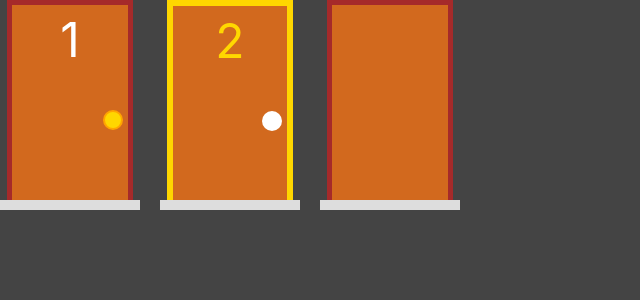
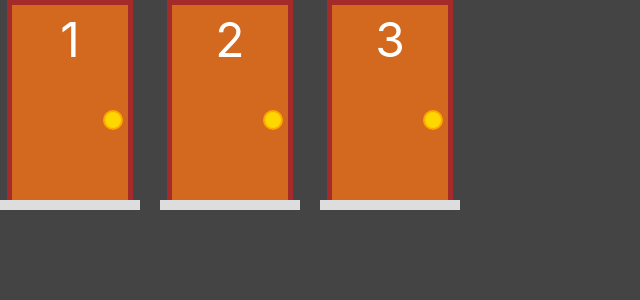
Before and after one commit to thalesor/doors-game, a Next.js app: page / in a window 1280 px wide. Shown: the top 300 px of the page, without its empty margins (0-640 px from the left). Built offline with nearby package versions, Linux system fonts and the light colour scheme.

Commit message:
feat: add events to trigger opened on door component when click on knob

```diff
--- a/components/Door.tsx
+++ b/components/Door.tsx
@@ -8,15 +8,27 @@ interface IDoorProps {
 
 export default function Door(props: IDoorProps)
 {
-    const { value, onChange } = props;
+    const { value: door, onChange } = props;
+
+    const handleSelection = e => {
+        onChange(door.toggleSelection());
+    }
+
+    const handleOpen = e => {
+        e.stopPropagation();
+        onChange(door.openUp());
+    }
+
+    const selected = door.selected && !door.open;
 
     return (
-            <div className={styles.outerRegion} onClick={() => onChange(value.toggleSelection())}>
-                <div className={`${styles.frame} ${value.selected && styles.selected}`}>
-                    {!value.open &&
+            <div className={styles.outerRegion}>
+                <div className={`${styles.frame} ${door.open ? styles.open : styles.closed} ${selected && styles.selected}`}
+                onClick={handleSelection}>
+                    {!door.open &&
                     <>
-                        <div className={styles.number}>{value.number}</div>
-                        <div className={styles.knob} />
+                        <div className={styles.number}>{door.number}</div>
+                        <div className={styles.knob} onClick={handleOpen}/>
                     </>
                     }
                 </div>
--- a/pages/index.js
+++ b/pages/index.js
@@ -8,14 +8,14 @@ import { useState } from 'react';
 export default function Home() {
 
   const [d1, setD1] = useState(new DoorModel(1));
-  const [d2, setD2] = useState(new DoorModel(2, false, true, false));
-  const [d3, setD3] = useState(new DoorModel(3, false, false, true));
+  const [d2, setD2] = useState(new DoorModel(2));
+  const [d3, setD3] = useState(new DoorModel(3));
 
   return (
     <div style={{display: 'flex', gap: '20px'}}>
         <Door value={d1} onChange={newDoor => setD1(newDoor)}/>
-        <Door value={d2} onChange={newDoor => console.log(newDoor)}/>
-        <Door value={d3} onChange={newDoor => console.log(newDoor)}/>
+        <Door value={d2} onChange={newDoor => setD2(newDoor)}/>
+        <Door value={d3} onChange={newDoor => setD3(newDoor)}/>
     </div>
   )
 }
--- a/styles/Door.module.css
+++ b/styles/Door.module.css
@@ -14,10 +14,19 @@
     padding: 5px;
     flex-grow: 1;
     width: 90%;
-    background: chocolate;
     border: solid 5px brown;
     border-bottom: 0;
     position: relative;
+}
+
+.closed
+{
+    background: chocolate;
+}
+
+.open
+{
+    background: #080200;
 }
 
 .number {
```
